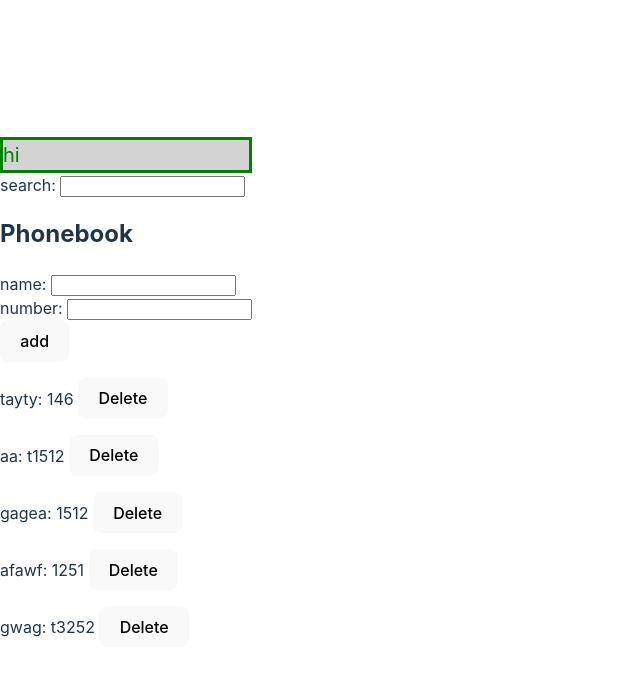
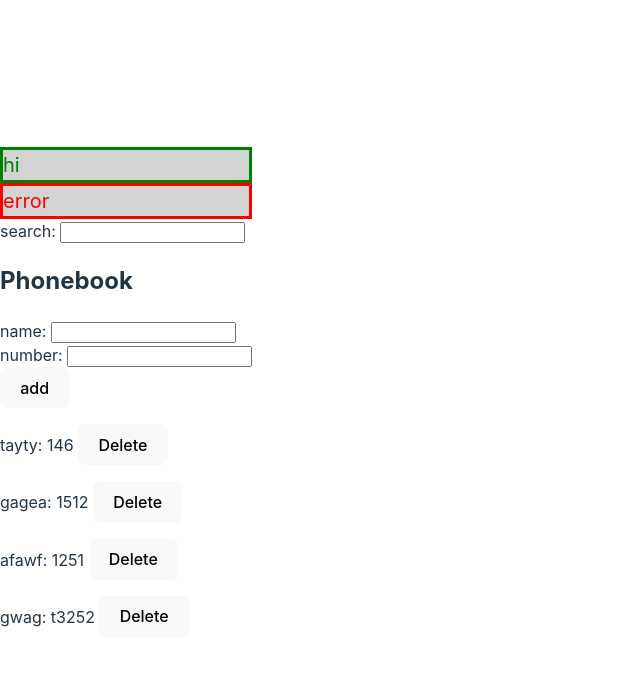
Before and after one commit to tylerdegen1016/fullsource-code, a React (Vite) app in the folder ch2/phonebook/: page / in a window 1280 px wide. Shown: the top 676 px of the page, without its empty margins (0-640 px from the left). Built offline with nearby package versions, Linux system fonts and the light colour scheme; data requests are answered from the project's data file.

Commit message:
added error message

```diff
--- a/ch2/phonebook/db.json
+++ b/ch2/phonebook/db.json
@@ -4,11 +4,6 @@
       "id": "3",
       "name": "tayty",
       "number": "146"
-    },
-    {
-      "id": "5",
-      "name": "aa",
-      "number": "t1512"
     },
     {
       "id": "6",
--- a/ch2/phonebook/src/App.jsx
+++ b/ch2/phonebook/src/App.jsx
@@ -5,6 +5,7 @@ import personService from './services/persons'
 import Notification from './components/Notification'
 
 import axios from 'axios'
+import ErrorMessage from './components/Error'
 
 const App = () => {
   const [persons, setPersons] = useState([])
@@ -13,6 +14,8 @@ const App = () => {
   const [newNumber, setNewNumber] = useState('')
   const [searchterm, setSearchterm] = useState('')
   const [notificationMessage, setNotificationMessage] = useState("hi")
+  const [errorMessage, setErrorMessage] = useState("error")
+
 
   useEffect(() => {
 
@@ -40,7 +43,10 @@ const App = () => {
 
           })
           .catch(error => {
-            setNotificationMessage("ERROR!")
+            setErrorMessage("ERROR!")
+            setTimeout( () => {
+              setErrorMessage(null)
+            },5000)
             console.log(error)
           })
       } else {
@@ -105,6 +111,7 @@ const App = () => {
   return (
     <div>
       <Notification message={notificationMessage} />
+      <ErrorMessage message={errorMessage} />
       <div><Filter value={searchterm} onChange={filterPersons} /> </div>
       <h2>Phonebook</h2>
       <form onSubmit={addNumber}>
--- /dev/null
+++ b/ch2/phonebook/src/components/Error.jsx
@@ -0,0 +1,21 @@
+const ErrorMessage = ({message}) => {
+
+    var style = {
+        color:"red",
+        background: "lightgrey",
+        fontSize: "20px",
+        borderStyle: "solid"
+    }
+
+    if (message === null) {
+        return null
+    }
+
+    return(
+        <div style={style}>
+            {message}
+        </div>
+    )
+}
+
+export default ErrorMessage
```
